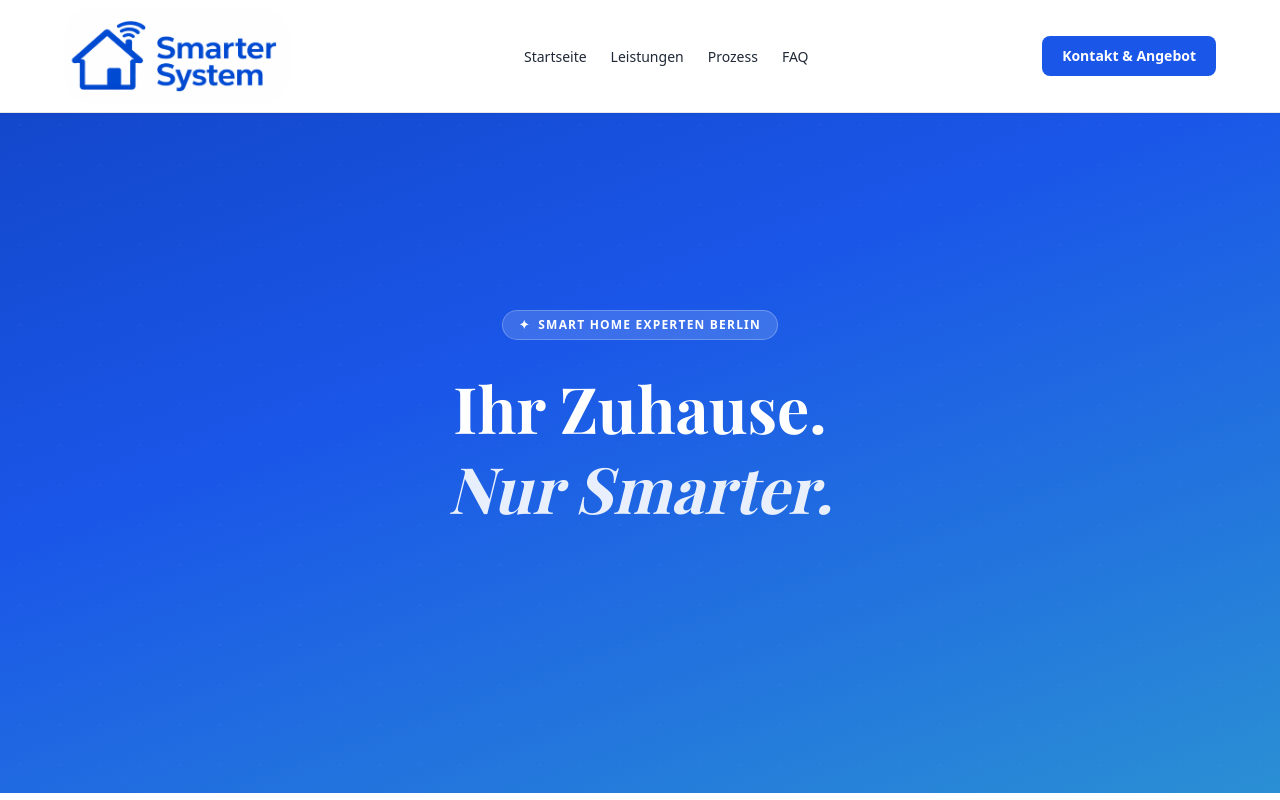
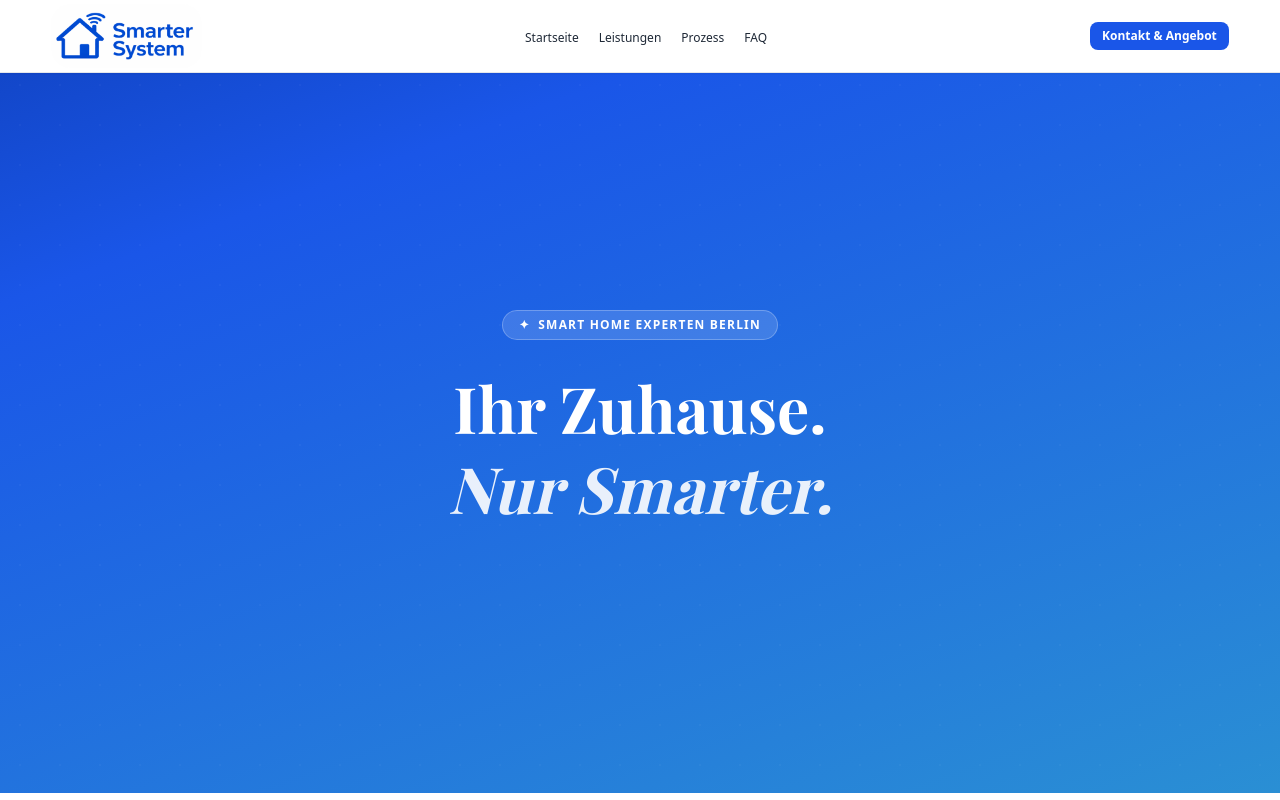
Before and after one commit to MM-BHT/smartersystem, a React (Vite) app: page / in a window 1280 px wide. Shown: the top 800 px of the page. Built offline with nearby package versions, Linux system fonts and the light colour scheme.

Commit message:
mobile navbar smaller

```diff
--- a/src/components/Navbar.jsx
+++ b/src/components/Navbar.jsx
@@ -3,43 +3,38 @@ import { useState } from 'react'
 
 export default function Navbar() {
   const [open, setOpen] = useState(false)
-
   return (
-    <nav className="fixed top-0 left-0 right-0 z-50 flex items-center justify-between px-[5%] py-2 bg-white border-b border-gray-200 shadow-sm">
-      <a href="/#start" className="flex items-center gap-2 font-bold text-[#1A56E8] text-lg no-underline">
-        <img src="/logo.png" alt="Logo" className="h-22 w-auto sm:h-24 md:h-66"/>
+    <nav className="fixed top-0 left-0 right-0 z-50 flex items-center justify-between px-[4%] py-1 bg-white border-b border-gray-200 shadow-sm">
+      <a href="/#start" className="flex items-center gap-1.5 font-bold text-[#1A56E8] text-base no-underline">
+        <img src="/logo.png" alt="Logo" className="h-16 w-auto sm:h-16 md:h-46"/>
       </a>
-
       {/* Desktop nav */}
-      <ul className="hidden md:flex gap-6 list-none">
-        <li><a href="/#start" end className="text-sm font-medium text-gray-800 hover:text-[#1A56E8] transition-colors no-underline">Startseite</a></li>
-        <li><a href="/#leistungen" className="text-sm font-medium text-gray-800 hover:text-[#1A56E8] transition-colors no-underline">Leistungen</a></li>
-        <li><a href="/#prozess" className="text-sm font-medium text-gray-800 hover:text-[#1A56E8] transition-colors no-underline">Prozess</a></li>
-        <li><a href="/#faq" className="text-sm font-medium text-gray-800 hover:text-[#1A56E8] transition-colors no-underline">FAQ</a></li>
+      <ul className="hidden md:flex gap-5 list-none">
+        <li><a href="/#start" className="text-xs font-medium text-gray-800 hover:text-[#1A56E8] transition-colors no-underline">Startseite</a></li>
+        <li><a href="/#leistungen" className="text-xs font-medium text-gray-800 hover:text-[#1A56E8] transition-colors no-underline">Leistungen</a></li>
+        <li><a href="/#prozess" className="text-xs font-medium text-gray-800 hover:text-[#1A56E8] transition-colors no-underline">Prozess</a></li>
+        <li><a href="/#faq" className="text-xs font-medium text-gray-800 hover:text-[#1A56E8] transition-colors no-underline">FAQ</a></li>
       </ul>
-
-      <Link to="/kontakt" className="hidden md:inline-block btn-primary">Kontakt &amp; Angebot</Link>
-
+      <Link to="/kontakt" className="hidden md:inline-block btn-primary text-xs py-1.5 px-3">Kontakt &amp; Angebot</Link>
       {/* Mobile hamburger */}
       <button
-        className="md:hidden p-6 relative w-10 h-10 z-50 overflow-visible"
+        className="md:hidden p-4 relative w-8 h-8 z-50 overflow-visible"
         onClick={() => setOpen(!open)}
         aria-label="Menü"
       >
-        <div className={`absolute left-1/2 top-1/2 w-6 h-0.5 bg-gray-800 transition-all duration-300 origin-center ${open ? "rotate-45" : "-translate-y-2"}`}></div>
-        <div className={`absolute left-1/2 top-1/2 w-6 h-0.5 bg-gray-800 transition-all duration-300 origin-center ${open ? "opacity-0" : ""}`}></div>
-        <div className={`absolute left-1/2 top-1/2 w-6 h-0.5 bg-gray-800 transition-all duration-300 origin-center ${open ? "-rotate-45" : "translate-y-2"}`}></div>
+        <div className={`absolute left-1/2 top-1/2 w-5 h-0.5 bg-gray-800 transition-all duration-300 origin-center ${open ? "rotate-45" : "-translate-y-1.5"}`}></div>
+        <div className={`absolute left-1/2 top-1/2 w-5 h-0.5 bg-gray-800 transition-all duration-300 origin-center ${open ? "opacity-0" : ""}`}></div>
+        <div className={`absolute left-1/2 top-1/2 w-5 h-0.5 bg-gray-800 transition-all duration-300 origin-center ${open ? "-rotate-45" : "translate-y-1.5"}`}></div>
       </button>
-
       {/* Mobile menu */}
       {open && (
         <div className="absolute top-full left-0 right-0 bg-white border-b border-gray-200 shadow-lg md:hidden">
-          <div className="flex flex-col px-[5%] py-4 gap-4">
-            <NavLink to="/" end onClick={() => setOpen(false)} className="text-sm font-medium text-gray-800 no-underline">Startseite</NavLink>
-            <a href="/#leistungen" onClick={() => setOpen(false)} className="text-sm font-medium text-gray-800 no-underline">Leistungen</a>
-            <a href="/#prozess" onClick={() => setOpen(false)} className="text-sm font-medium text-gray-800 no-underline">Prozess</a>
-            <a href="/#faq" onClick={() => setOpen(false)} className="text-sm font-medium text-gray-800 no-underline">FAQ</a>
-            <Link to="/kontakt" onClick={() => setOpen(false)} className="btn-primary text-center">Kontakt &amp; Angebot</Link>
+          <div className="flex flex-col px-[4%] py-3 gap-3">
+            <NavLink to="/" end onClick={() => setOpen(false)} className="text-xs font-medium text-gray-800 no-underline">Startseite</NavLink>
+            <a href="/#leistungen" onClick={() => setOpen(false)} className="text-xs font-medium text-gray-800 no-underline">Leistungen</a>
+            <a href="/#prozess" onClick={() => setOpen(false)} className="text-xs font-medium text-gray-800 no-underline">Prozess</a>
+            <a href="/#faq" onClick={() => setOpen(false)} className="text-xs font-medium text-gray-800 no-underline">FAQ</a>
+            <Link to="/kontakt" onClick={() => setOpen(false)} className="btn-primary text-xs text-center py-1.5">Kontakt &amp; Angebot</Link>
           </div>
         </div>
       )}
--- a/src/pages/Home.jsx
+++ b/src/pages/Home.jsx
@@ -72,7 +72,7 @@ export default function Home() {
     <>
       {/* HERO */}
       <section id="start" className="min-h-[91vh] flex items-center justify-center relative overflow-hidden text-center px-[5%] py-28"
-        style={{ background: 'linear-gradient(160deg, #1246C8 0%, #1A56E8 40%, #2a8fd4 100%)' }}>
+        style={{ background: 'linear-gradient(160deg, #1246C8 0%, #1A56E8 20%, #2a8fd4 100%)' }}>
         <div className="absolute inset-0 opacity-10"
           style={{ backgroundImage: 'radial-gradient(circle, rgba(255,255,255,0.3) 1px, transparent 1px)', backgroundSize: '40px 40px' }}
         />
```
